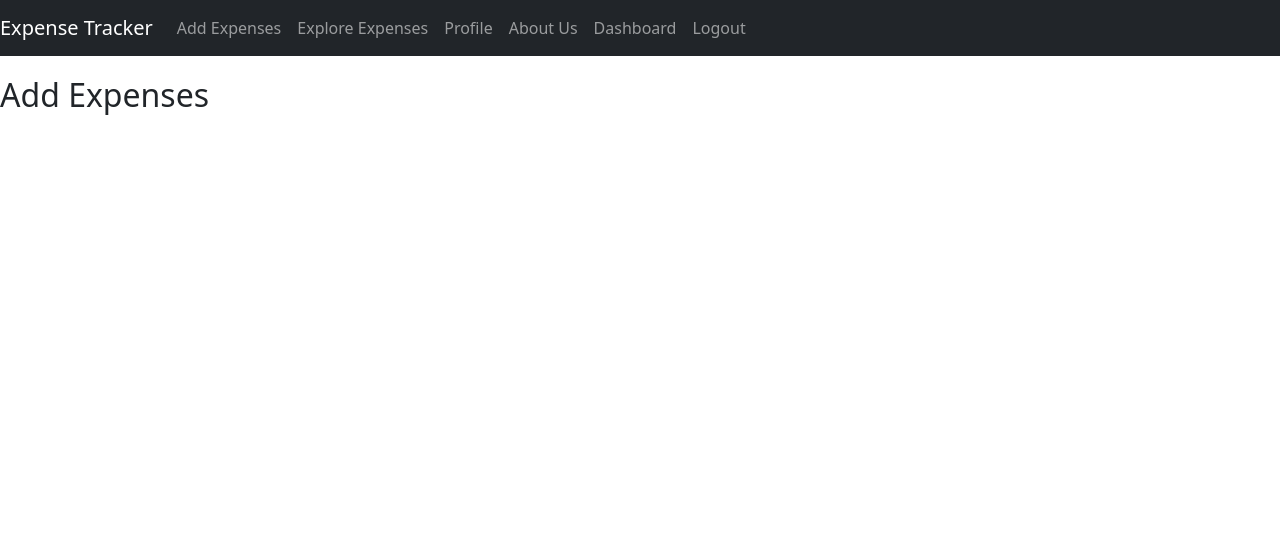
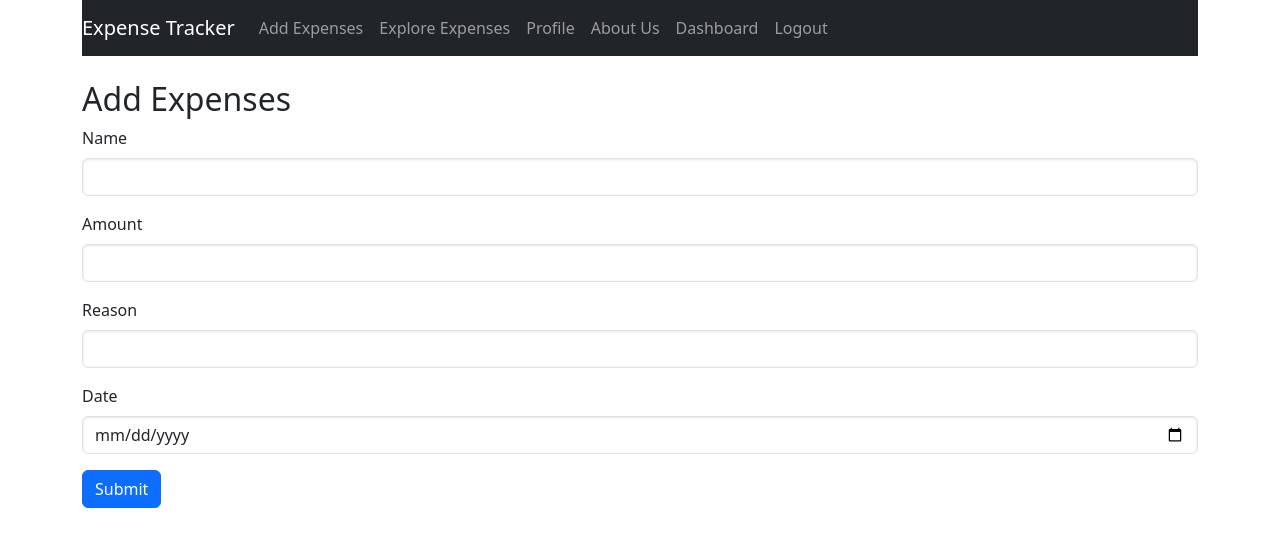
Before and after one commit to sanju0911/Expense_Tracker_Application-, a React (Create React App) app in the folder client/: page /add-expenses in a window 1280 px wide. Shown: the top 546 px of the page. Built offline with nearby package versions, Linux system fonts and the light colour scheme.

Commit message:
added functionality to add expense

```diff
--- a/client/src/pages/AddExpenses.js
+++ b/client/src/pages/AddExpenses.js
@@ -1,12 +1,97 @@
-import React from "react";
+import React, { useState } from "react";
+import axios from "axios";
 import NavigationBar from "./Navbar";
+import { Form, Button, Alert, Container } from "react-bootstrap";
 
 const AddExpenses = () => {
+  const [formData, setFormData] = useState({
+    name: "",
+    amount: "",
+    reason: "",
+    date: "",
+  });
+  const [message, setMessage] = useState(null);
+  const [error, setError] = useState(null);
+
+  const handleChange = (e) => {
+    const { name, value } = e.target;
+    setFormData({ ...formData, [name]: value });
+  };
+
+  const handleSubmit = async (e) => {
+    e.preventDefault();
+    try {
+      const token = localStorage.getItem("token");
+      const config = {
+        headers: {
+          Authorization: `Bearer ${token}`,
+        },
+      };
+
+      const response = await axios.post(
+        "http://localhost:5000/api/expenses/add",
+        formData,
+        config
+      );
+
+      setMessage(response.data.message);
+      setFormData({ name: "", amount: "", reason: "", date: "" });
+    } catch (err) {
+      setError(err.response?.data?.error || "Failed to add expense");
+    }
+  };
+
   return (
-    <div>
+    <Container>
       <NavigationBar />
-      <h2>Add Expenses</h2>
-    </div>
+      <h2 className="mt-4">Add Expenses</h2>
+      {message && <Alert variant="success">{message}</Alert>}
+      {error && <Alert variant="danger">{error}</Alert>}
+      <Form onSubmit={handleSubmit}>
+        <Form.Group controlId="formName" className="mb-3">
+          <Form.Label>Name</Form.Label>
+          <Form.Control
+            type="text"
+            name="name"
+            value={formData.name}
+            onChange={handleChange}
+            required
+          />
+        </Form.Group>
+        <Form.Group controlId="formAmount" className="mb-3">
+          <Form.Label>Amount</Form.Label>
+          <Form.Control
+            type="number"
+            name="amount"
+            value={formData.amount}
+            onChange={handleChange}
+            required
+          />
+        </Form.Group>
+        <Form.Group controlId="formReason" className="mb-3">
+          <Form.Label>Reason</Form.Label>
+          <Form.Control
+            type="text"
+            name="reason"
+            value={formData.reason}
+            onChange={handleChange}
+            required
+          />
+        </Form.Group>
+        <Form.Group controlId="formDate" className="mb-3">
+          <Form.Label>Date</Form.Label>
+          <Form.Control
+            type="date"
+            name="date"
+            value={formData.date}
+            onChange={handleChange}
+          />
+        </Form.Group>
+        <Button variant="primary" type="submit">
+          Submit
+        </Button>
+      </Form>
+    </Container>
   );
 };
 
```
